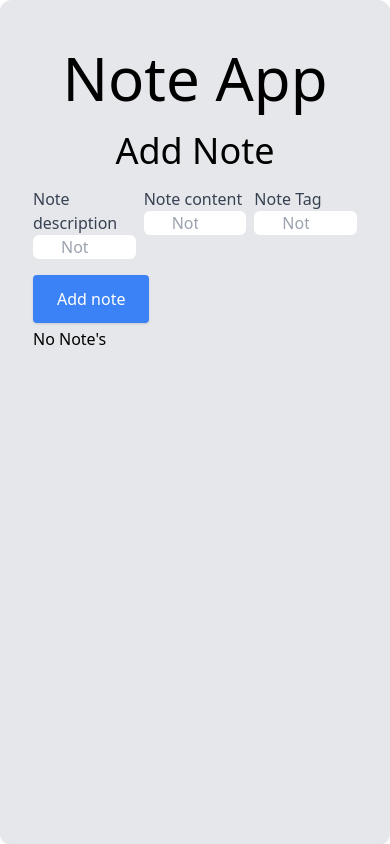
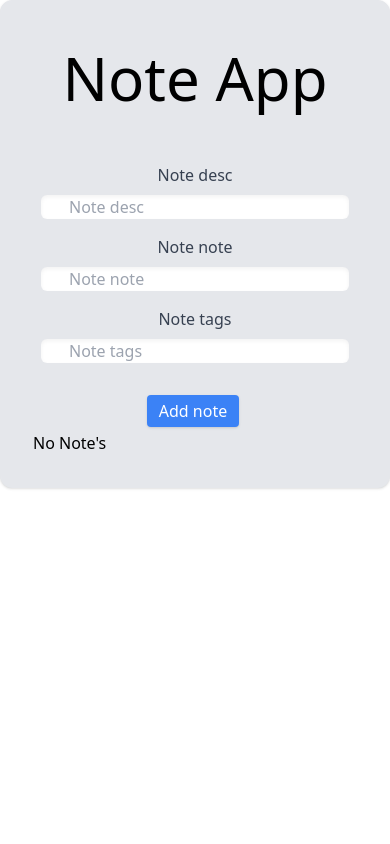
Before and after one commit to MoAnsir/noteappusecontext, a React (Create React App) app: page / in a window 390 px wide. Built offline with nearby package versions, Linux system fonts and the light colour scheme.

Commit message:
ui improvements, mobile, single input group

```diff
--- a/src/App.js
+++ b/src/App.js
@@ -15,7 +15,7 @@ const App = () => {
 
   return (
     <AppContext.Provider value={{ noteState, setNoteState }}>
-      <div className="container  w-screen h-screen mx-auto bg-gray-200 rounded-xl shadow border p-8">
+      <div className="container  w-full h-full mx-auto bg-gray-200 rounded-xl shadow border p-8">
         <h1 className="text-center text-6xl font-normal leading-normal mt-0 mb-2">
           Note App
         </h1>
--- a/src/Comp/AddNote.js
+++ b/src/Comp/AddNote.js
@@ -1,6 +1,7 @@
 import { useContext, useState } from "react";
 import { v4 as uuidv4 } from "uuid";
 import { AppContext } from "../JS/AppContext";
+import InputGroup from "./InputGroup";
 import NoteDesc from "./NoteDesc";
 import NoteContent from "./NoteContent";
 import NoteTags from "./NoteTags";
@@ -52,18 +53,20 @@ const AddNote = () => {
   };
 
   return (
-    <div className="add-note">
-      <h2 className="text-center">Add Note</h2>
+    <div className="add-note text-center mt-10">
+      {/* <h2 className="text-center">Add Note</h2> */}
       <form>
-        <div className="flex">
-          <NoteDesc desc={desc} setDesc={setDesc} />
+        <div className="block md:flex justify-center">
+          <InputGroup state={desc} setState={setDesc} field="desc" />
+          <InputGroup state={note} setState={setNote} field="note" />
+          <InputGroup state={tags} setState={setTags} field="tags" />
+          {/* <NoteDesc desc={desc} setDesc={setDesc} />
           <NoteContent note={note} setNote={setNote} />
-          <NoteTags tags={tags} setTags={setTags} />
+          <NoteTags tags={tags} setTags={setTags} /> */}
         </div>
-
         <button
           disabled={!enableButton}
-          className="bg-blue-500 text-white text-base px-6 py-3 rounded shadow hover:shadow-lg outline-none focus:outline-none mr-1 mb-1 ease-linear transition-all duration-150"
+          className="mt-4 bg-blue-500 text-white text-base px-3 py-1 rounded shadow hover:shadow-lg outline-none focus:outline-none mr-1 mb-1 ease-linear transition-all duration-150"
           type="button"
           value="submit"
           onClick={(e) => handleAddNote(e)}
--- a/src/Comp/EditModal.js
+++ b/src/Comp/EditModal.js
@@ -1,6 +1,7 @@
 import { Dialog, Transition } from "@headlessui/react";
 import { Fragment, useState, useContext } from "react";
 import { AppContext } from "../JS/AppContext";
+import InputGroup from "./InputGroup";
 import NoteDesc from "./NoteDesc";
 import NoteContent from "./NoteContent";
 import NoteTags from "./NoteTags";
@@ -72,20 +73,19 @@ const EditModal = ({ isOpen, setIsOpen, noteId }) => {
                     Edit Note
                   </Dialog.Title>
 
-                  <div className="modal-content mt-2">
-                    <p className="text-sm text-gray-500">
-                      Your payment has been successfully submitted. We’ve sent
-                      you an email with all of the details of your order.
-                    </p>
-                    <NoteDesc desc={desc} setDesc={setDesc} />
+                  <div className="modal-content mt-2 text-center">
+                    <InputGroup state={desc} setState={setDesc} field="desc" />
+                    <InputGroup state={note} setState={setNote} field="note" />
+                    <InputGroup state={tags} setState={setTags} field="tags" />
+                    {/* <NoteDesc desc={desc} setDesc={setDesc} />
                     <NoteContent note={note} setNote={setNote} />
-                    <NoteTags tags={tags} setTags={setTags} />
+                    <NoteTags tags={tags} setTags={setTags} /> */}
                   </div>
 
                   <div className="modal-footer mt-4 float-right">
                     <button
                       type="button"
-                      className="mr-4 inline-flex justify-center rounded-md border border-transparent bg-gray-100 px-4 py-2 text-sm font-medium text-gray-900 hover:bg-gray-200 focus:outline-none focus-visible:ring-2 focus-visible:ring-gray-500 focus-visible:ring-offset-2"
+                      className="mr-4 inline-flex justify-center rounded-md border border-transparent bg-gray-500 px-3 py-1 text-sm font-medium text-gray-900 hover:bg-gray-300 focus:outline-none focus-visible:ring-2 focus-visible:ring-gray-500 focus-visible:ring-offset-2"
                       onClick={() => {
                         setIsOpen(!isOpen);
                         setDesc("");
@@ -97,7 +97,7 @@ const EditModal = ({ isOpen, setIsOpen, noteId }) => {
                     </button>
                     <button
                       type="button"
-                      className="inline-flex justify-center rounded-md border border-transparent bg-blue-100 px-4 py-2 text-sm font-medium text-blue-900 hover:bg-blue-200 focus:outline-none focus-visible:ring-2 focus-visible:ring-blue-500 focus-visible:ring-offset-2"
+                      className="inline-flex justify-center rounded-md border border-transparent bg-green-500 px-3 py-1 text-sm font-medium text-green-900 hover:bg-green-300 focus:outline-none focus-visible:ring-2 focus-visible:ring-green-500 focus-visible:ring-offset-2"
                       onClick={(e) => handleSave(e)}
                     >
                       Save
--- /dev/null
+++ b/src/Comp/InputGroup.js
@@ -0,0 +1,26 @@
+const InputGroup = ({ state, setState, field }) => {
+  return (
+    <div className={`note-${field} my-4 mx-2`}>
+      <label
+        htmlFor="price"
+        className="block text-base w-full text-gray-700 mb-2"
+      >
+        Note {field}
+      </label>
+      <input
+        type="text"
+        name={`note${field}`}
+        id={`note${field}`}
+        className="block shadow-inner w-full rounded-md border-gray-300 pl-7 pr-12 focus:border-indigo-500 focus:ring-indigo-500 text-base "
+        //shadow-inner-[0_2px_4px_0px_rgba(47,55,61,0.25)]
+        placeholder={`Note ${field}`}
+        value={state}
+        onChange={(e) => {
+          setState(e.target.value);
+        }}
+      />
+    </div>
+  );
+};
+
+export default InputGroup;
--- a/src/Comp/ListNotes.js
+++ b/src/Comp/ListNotes.js
@@ -41,25 +41,38 @@ const ListNote = () => {
         <p>No Note's</p>
       ) : (
         <div className="mt-10">
-          <h1 className="text-center">List Note</h1>
-          <ul className="flex">
+          {/* <h1 className="text-center mb-5">List Note</h1> */}
+          <ul className="block md:flex md:flex-wrap md:justify-evenly">
             {noteState.length
               ? noteState.map((note, index) => (
-                  <li key={note.id} className="w-1/4">
+                  <li
+                    key={note.id}
+                    className="w-full md:w-1/4 shadow-lg mr-5 mb-10 bg-white rounded-lg p-5"
+                  >
                     <div
                       className="note-content"
                       onClick={() => handleShowModal(note.id)}
                     >
-                      <p>description: {note.desc}</p>
-                      <p>content: {note.note}</p>
-                      <p>tags: {note.tags}</p>
+                      <p className="text-center">{note.desc}</p>
+                      <p className="text-center">{note.note}</p>
+                      <p className="text-center">{note.tags}</p>
                     </div>
-                    <button type="button" onClick={() => handleEdit(note.id)}>
-                      Edit
-                    </button>
-                    <button type="button" onClick={() => handleDelete(note.id)}>
-                      Delete
-                    </button>
+                    <div className="text-center">
+                      <button
+                        className="mt-4 bg-gray-500 text-white text-base px-3 py-1 rounded shadow hover:shadow-lg outline-none focus:outline-none mr-1 mb-1 ease-linear transition-all duration-150"
+                        type="button"
+                        onClick={() => handleEdit(note.id)}
+                      >
+                        Edit
+                      </button>
+                      <button
+                        className="mt-4 bg-red-500 text-white text-base px-3 py-1 rounded shadow hover:shadow-lg outline-none focus:outline-none mr-1 mb-1 ease-linear transition-all duration-150"
+                        type="button"
+                        onClick={() => handleDelete(note.id)}
+                      >
+                        Delete
+                      </button>
+                    </div>
                   </li>
                 ))
               : null}
```
